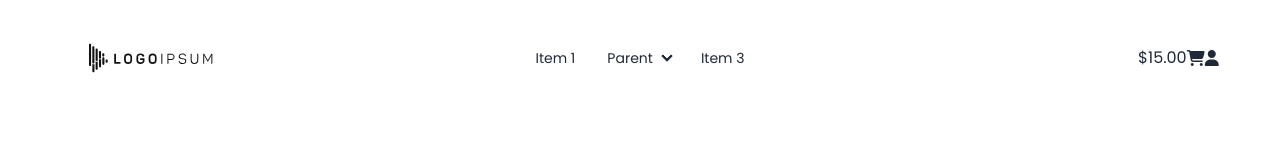
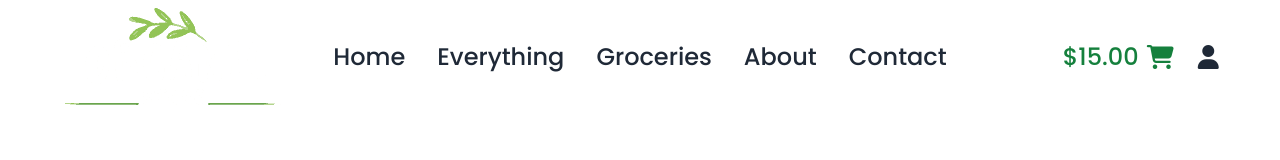
Before and after one commit to bmfaysal33/Organic-store, a plain HTML site: page index.html in a window 1280 px wide. Drawn offline with nearby package versions, Linux system fonts and the light colour scheme; a web font is replaced by a local one.

Commit message:
working with nav

```diff
--- a/index.html
+++ b/index.html
@@ -51,7 +51,7 @@
   <body class="poppins-regular">
     <!-- header section  -->
     <header>
-      <nav>
+      <nav class="w-full">
         <div class="navbar bg-base-100 w-11/12 mx-auto">
           <div class="navbar-start">
             <div class="dropdown">
@@ -61,50 +61,65 @@
                   class="h-5 w-5"
                   fill="none"
                   viewBox="0 0 24 24"
-                  stroke="currentColor">
+                  stroke="currentColor"
+                >
                   <path
                     stroke-linecap="round"
                     stroke-linejoin="round"
                     stroke-width="2"
-                    d="M4 6h16M4 12h8m-8 6h16" />
+                    d="M4 6h16M4 12h8m-8 6h16"
+                  />
                 </svg>
               </div>
               <ul
                 tabindex="0"
-                class="menu menu-sm dropdown-content bg-base-100 rounded-box z-[1] mt-3 w-52 p-2 shadow">
-                <li><a>Item 1</a></li>
-                <li>
-                  <a>Parent</a>
-                  <ul class="p-2">
-                    <li><a>Submenu 1</a></li>
-                    <li><a>Submenu 2</a></li>
-                  </ul>
-                </li>
-
-                <li><a>Item 3</a></li>
+                class="menu menu-sm dropdown-content bg-base-100 rounded-box z-[1] mt-3 w-52 p-2 shadow"
+              >
+                <li><a>Home</a></li>
+                <li><a>Everything</a></li>
+                <li><a>Groceries</a></li>
+                <li><a>About</a></li>
+                <li><a>Contact</a></li>
               </ul>
             </div>
-            <a><img src="images/logo-1.svg" alt=""></a>
+            <a><img class="" src="images/logo-white.png" alt="" /> </a>
           </div>
+
           <div class="navbar-center hidden lg:flex">
-            <ul class="menu menu-horizontal px-1">
-              <li><a>Item 1</a></li>
-              <li>
-                <details>
-                  <summary>Parent</summary>
-                  <ul class="p-2">
-                    <li><a>Submenu 1</a></li>
-                    <li><a>Submenu 2</a></li>
-                  </ul>
-                </details>
+            <ul class="menu menu-horizontal px-1 text-2xl font-medium">
+              <li
+                class="hover:text-lime-400 transition-colors duration-300 ease-in-out"
+              >
+                <a>Home</a>
               </li>
-              <li><a>Item 3</a></li>
+              <li
+                class="hover:text-lime-400 transition-colors duration-300 ease-in-out"
+              >
+                <a>Everything</a>
+              </li>
+              <li
+                class="hover:text-lime-400 transition-colors duration-300 ease-in-out"
+              >
+                <a>Groceries</a>
+              </li>
+              <li
+                class="hover:text-lime-400 transition-colors duration-300 ease-in-out"
+              >
+                <a>About</a>
+              </li>
+              <li
+                class="hover:text-lime-400 transition-colors duration-300 ease-in-out"
+              >
+                <a>Contact</a>
+              </li>
             </ul>
           </div>
           <div class="navbar-end">
-            <h4>$15.00</h4>
-            <i class="fa-solid fa-cart-shopping"></i>
-            <i class="fa-solid fa-user"></i>
+            <h4 class="text-2xl text-green-700 font-medium mr-2">$15.00</h4>
+            <i
+              class="fa-solid fa-cart-shopping text-2xl text-green-700 mr-6"
+            ></i>
+            <i class="fa-solid fa-user text-2xl"></i>
           </div>
         </div>
       </nav>
```
